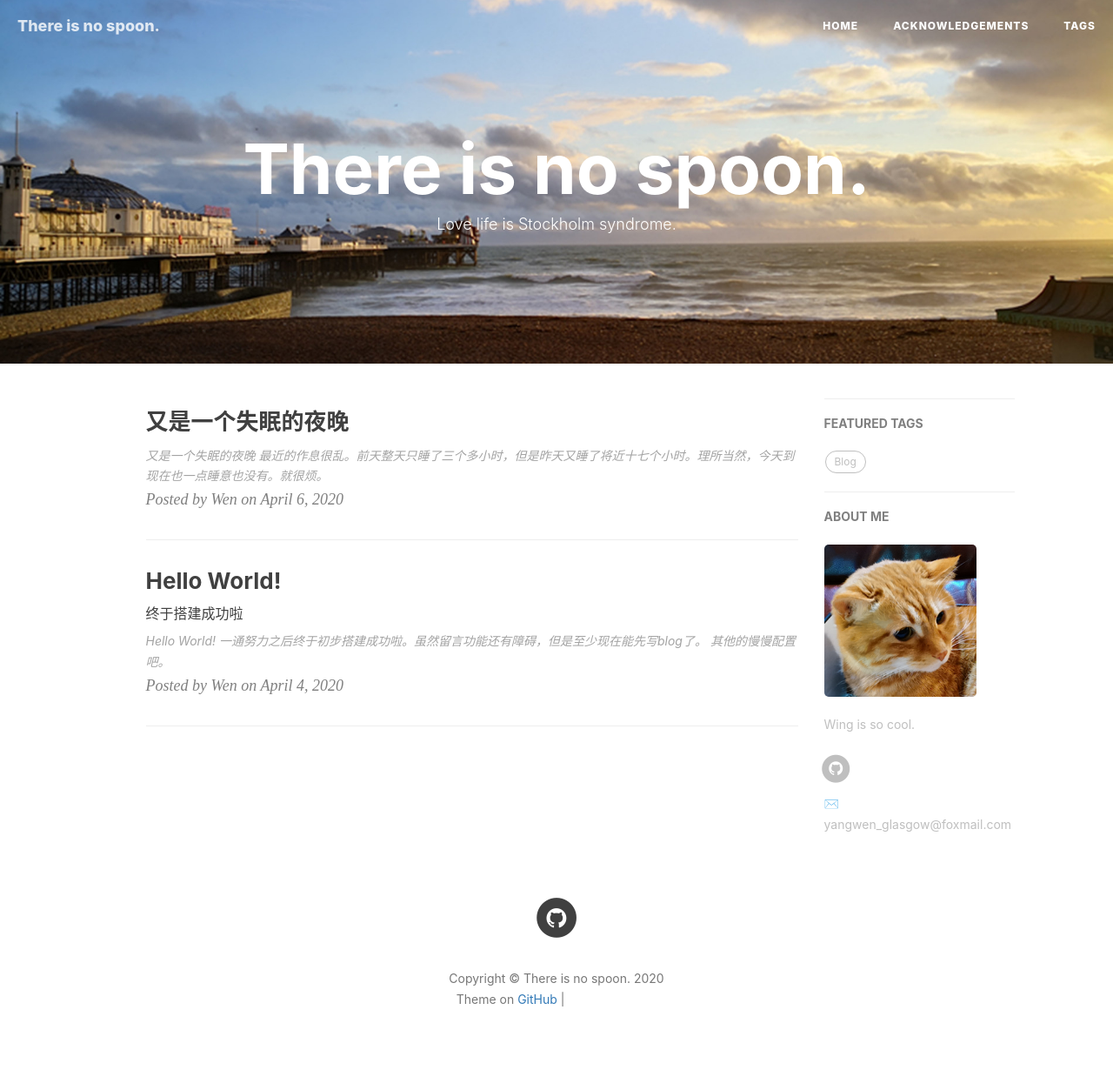
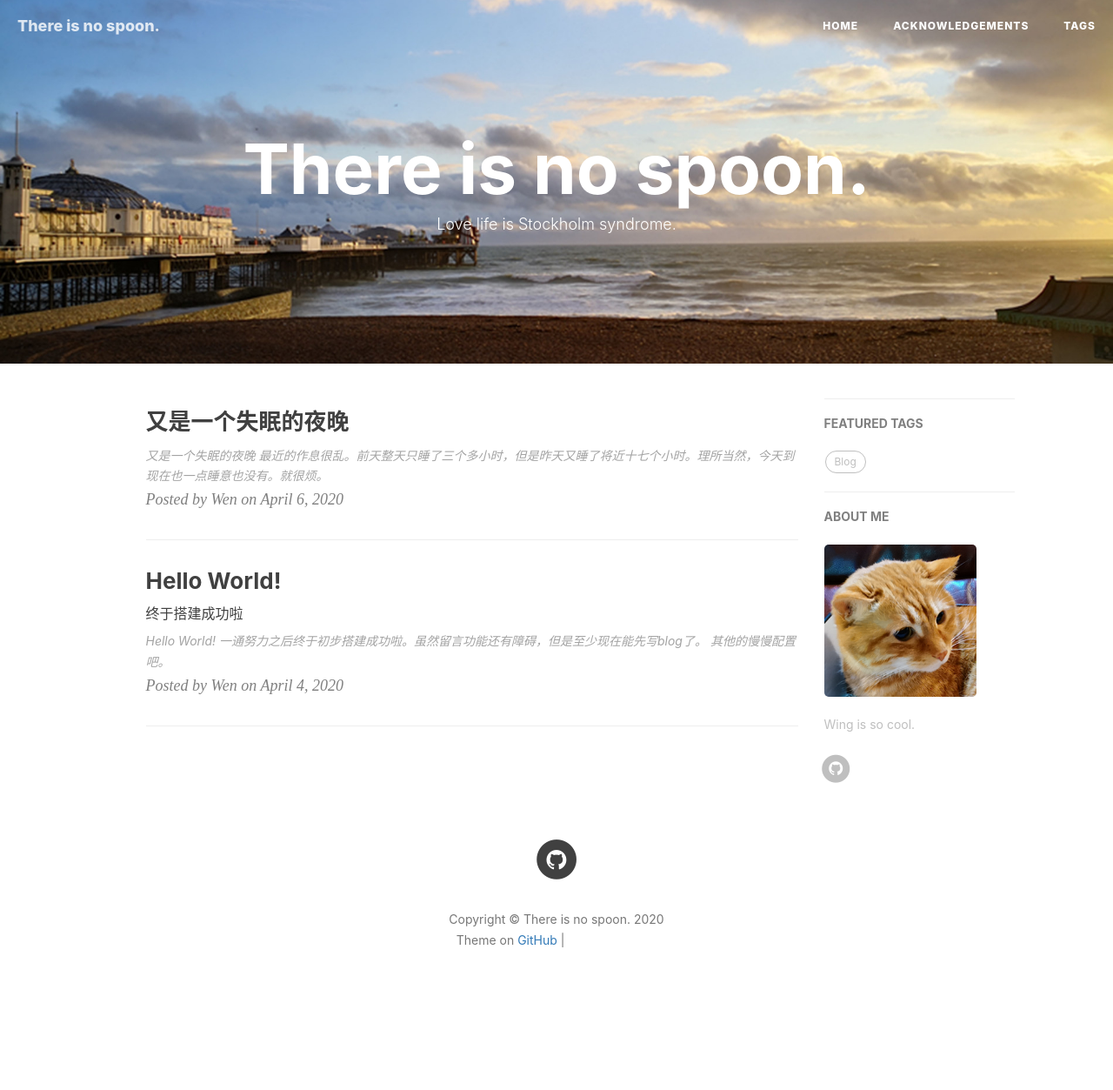
Before and after one commit to Wingsocool/wingsocool.github.io, a Jekyll site: the page built from index.html, in a window 1280 px wide. Shown: the whole page at 87% size. Built offline with Jekyll 4.4.1, drawn with Linux system fonts in a browser that asks for light colours; nearby versions of some CDN libraries; the list of posts is cut into pages by our own code; comment, search, counter and statistics services are not loaded; after the commit the page ends 1185 px from its top, so only the background shows below that; some of the changed lines change nothing that is shown; grey boxes are pictures that could not be loaded.

Commit message:
Update _config.yml

```diff
--- a/_config.yml
+++ b/_config.yml
@@ -2,7 +2,7 @@
 title: There is no spoon.
 SEOTitle: Wingsocool | Wen's Blog
 header-img: img/header.jpg
-email: yangwen_glasgow@foxmail.com
+# email: yangwen_glasgow@foxmail.com
 description: "There is no spoon."
 keyword: "Wingsocool, 杨雯, yangwen, Wen's Blog"
 url: "http://wingsocool.github.io"          # your host, for absolute URL
```
